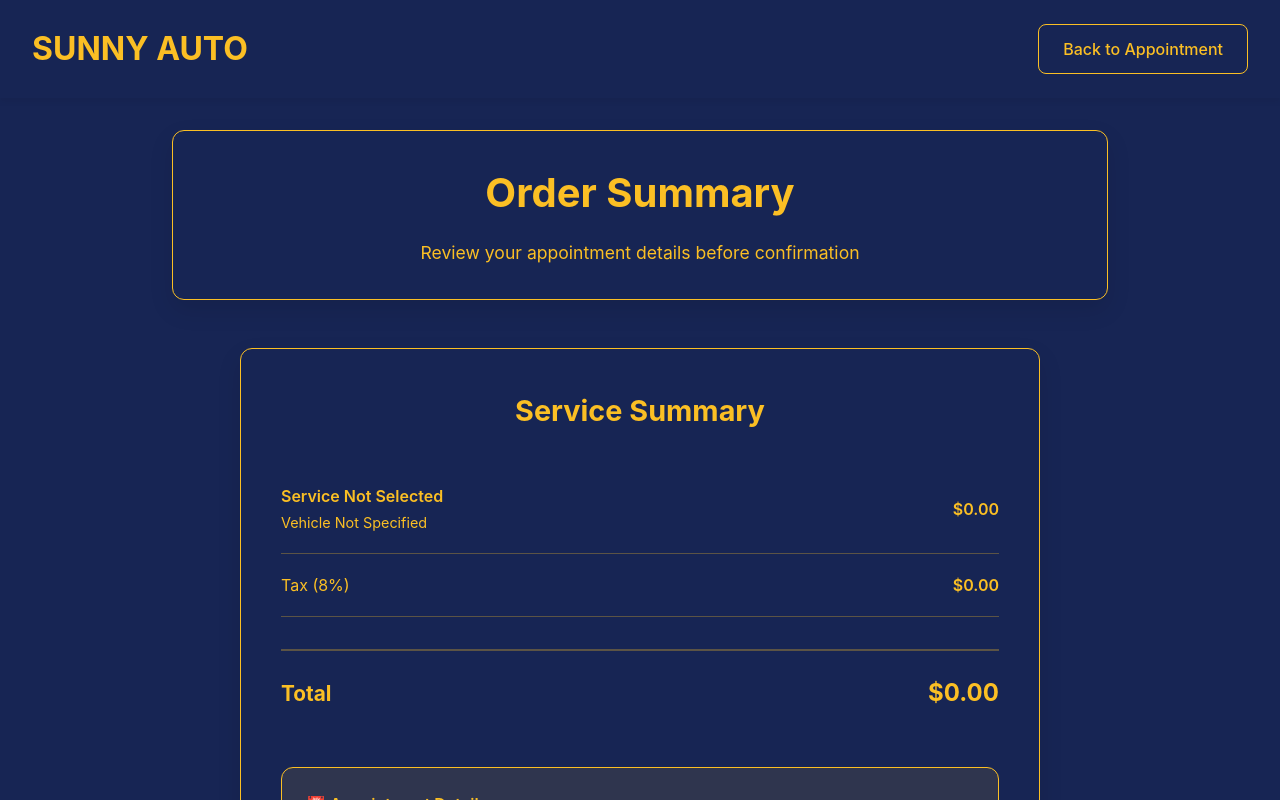
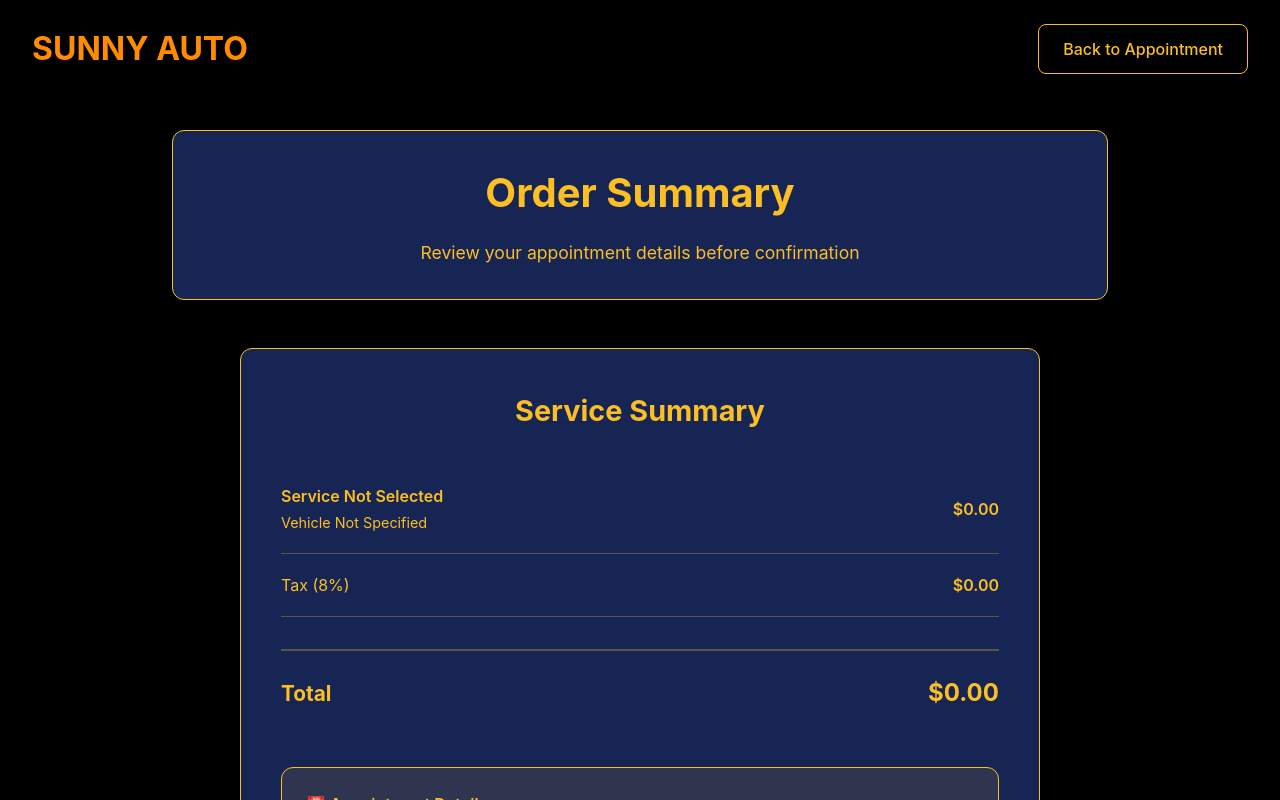
Before and after one commit to mehtabdevelops/mechanicshop, a Next.js app: page /Payment in a window 1280 px wide. Shown: the top 800 px of the page. Built offline with nearby package versions, Linux system fonts and the light colour scheme.

Commit message:
UI Colours
Re-updated Adminprofile and AdminAppointments.

```diff
--- a/app/AdminAppointment/page.tsx
+++ b/app/AdminAppointment/page.tsx
@@ -36,8 +36,8 @@ const AdminAppointments = () => {
 
   // Color scheme - Red accent (#dc2626) with dark theme
   const colors = {
-    primary: '#ff6b35',
-    primaryLight: '#ef4444',
+    primary: '#ff8c00',
+    primaryLight: '#ffa500',
     primaryDark: '#b91c1c',
     background: '#0a0a0a',
     surface: 'rgba(255, 255, 255, 0.05)',
@@ -49,7 +49,7 @@ const AdminAppointments = () => {
     success: '#10b981',
     warning: '#f59e0b',
     error: '#ef4444',
-    info: '#9ca3af',
+    info: '#1b51aeff',
     border: 'rgba(255, 255, 255, 0.1)',
     borderLight: 'rgba(255, 255, 255, 0.2)'
   };
--- a/app/Adminprofile/page.tsx
+++ b/app/Adminprofile/page.tsx
@@ -48,7 +48,7 @@ const AdminProfile = () => {
                 marginBottom: '0.75rem',
                 letterSpacing: '1px'
               }}>
-                <span style={{ color: '#ff6b35' }}>Sunny</span>
+                <span style={{ color: '#ff8c00' }}>Sunny</span>
                 <span style={{ color: '#ffffff' }}>Auto</span>
               </h1>
 
@@ -56,7 +56,7 @@ const AdminProfile = () => {
         <button
           onClick={handleBackToDashboard}
           style={{
-            backgroundColor: '#e55a2b',
+            backgroundColor: '#ff8c00',
             color: '#ffffff',
             padding: '10px 20px',
             borderRadius: '8px',
@@ -101,7 +101,7 @@ const AdminProfile = () => {
             width: '120px',
             height: '120px',
             borderRadius: '50%',
-            backgroundColor: '#ff6b35',
+            backgroundColor: '#ff8c00',
             margin: '0 auto 20px',
             display: 'flex',
             alignItems: 'center',
@@ -121,16 +121,16 @@ const AdminProfile = () => {
             borderRadius: '10px'
           }}>
             <div style={{ marginBottom: '15px' }}>
-              <strong style={{ color: '#e55a2b' }}>Name:</strong> Admin User
+              <strong style={{ color: '#FFA500' }}>Name:</strong> Admin User
             </div>
             <div style={{ marginBottom: '15px' }}>
-              <strong style={{ color: '#e55a2b' }}>Email:</strong> admin@sunnyauto.com
+              <strong style={{ color: '#FFA500' }}>Email:</strong> admin@sunnyauto.com
             </div>
             <div style={{ marginBottom: '15px' }}>
-              <strong style={{ color: '#e55a2b' }}>Role:</strong> Super Administrator
+              <strong style={{ color: '#FFA500' }}>Role:</strong> Super Administrator
             </div>
             <div>
-              <strong style={{ color: '#e55a2b' }}>Last Login:</strong> Today at 2:45 PM
+              <strong style={{ color: '#FFA500' }}>Last Login:</strong> Today at 2:45 PM
             </div>
           </div>
 
@@ -140,7 +140,7 @@ const AdminProfile = () => {
             <button
               onClick={handleLogout}
               style={{
-                backgroundColor: '#ff6b35',
+                backgroundColor: '#ff8c00',
                 color: '#ffffff',
                 padding: '12px 24px',
                 border: 'none',
--- a/app/Payment/page.tsx
+++ b/app/Payment/page.tsx
@@ -119,14 +119,14 @@ const OrderSummary = () => {
   return (
     <div style={{
       minHeight: '100vh',
-      background: '#172554',
-      color: '#fbbf24',
+      background: '#000000',
+      color: '#FF8C00',
       fontFamily: 'Inter, -apple-system, BlinkMacSystemFont, "Segoe UI", Roboto, sans-serif',
       padding: '0'
     }}>
       {/* Navigation */}
       <nav style={{
-        background: '#172554',
+        background: '#000000',
         padding: '1.5rem 2rem',
         display: 'flex',
         justifyContent: 'space-between',
@@ -141,7 +141,7 @@ const OrderSummary = () => {
           <h1 style={{
             fontSize: '2.0rem',
             fontWeight: '700',
-            color: '#fbbf24',
+            color: '#FF8C00',
             cursor: 'pointer'
           }} onClick={() => router.push('/')}>
             SUNNY AUTO
```
Also changed, not shown: 2 other files (tests, documents, lock files or other folders).
